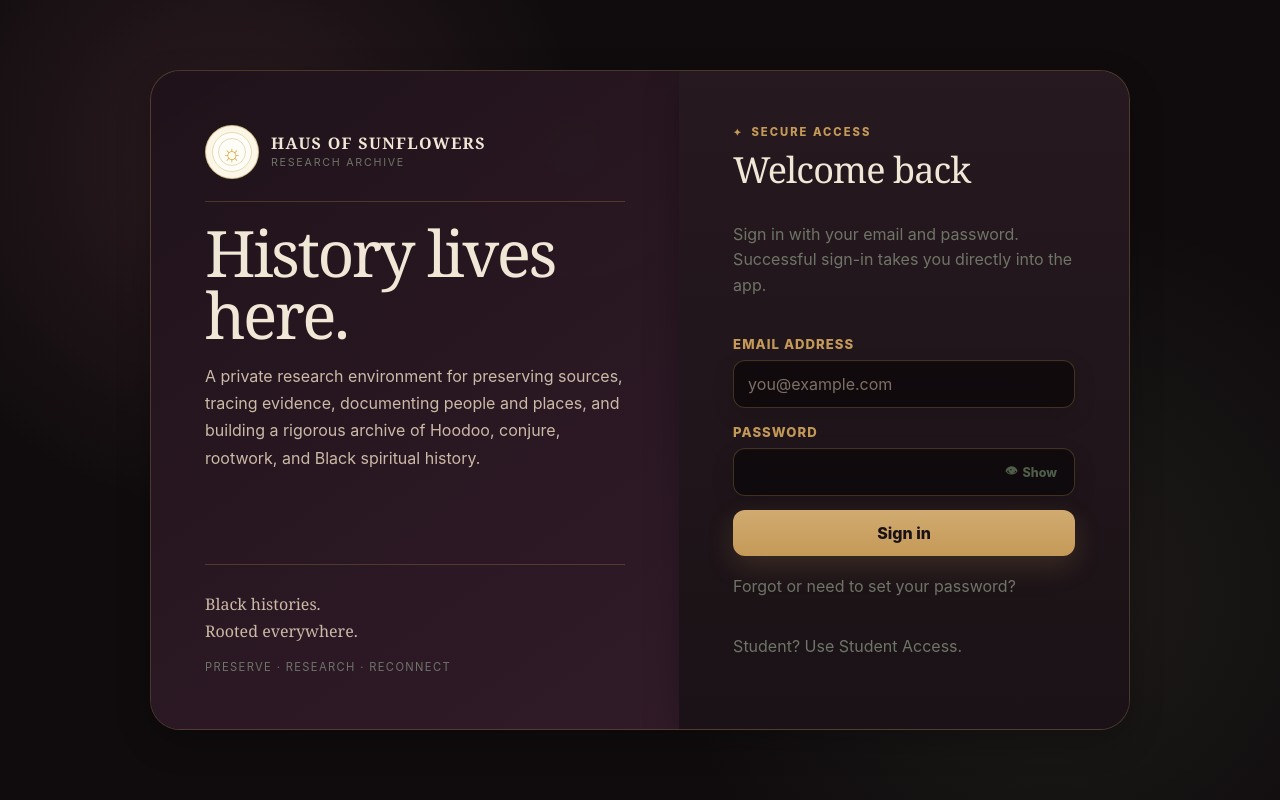
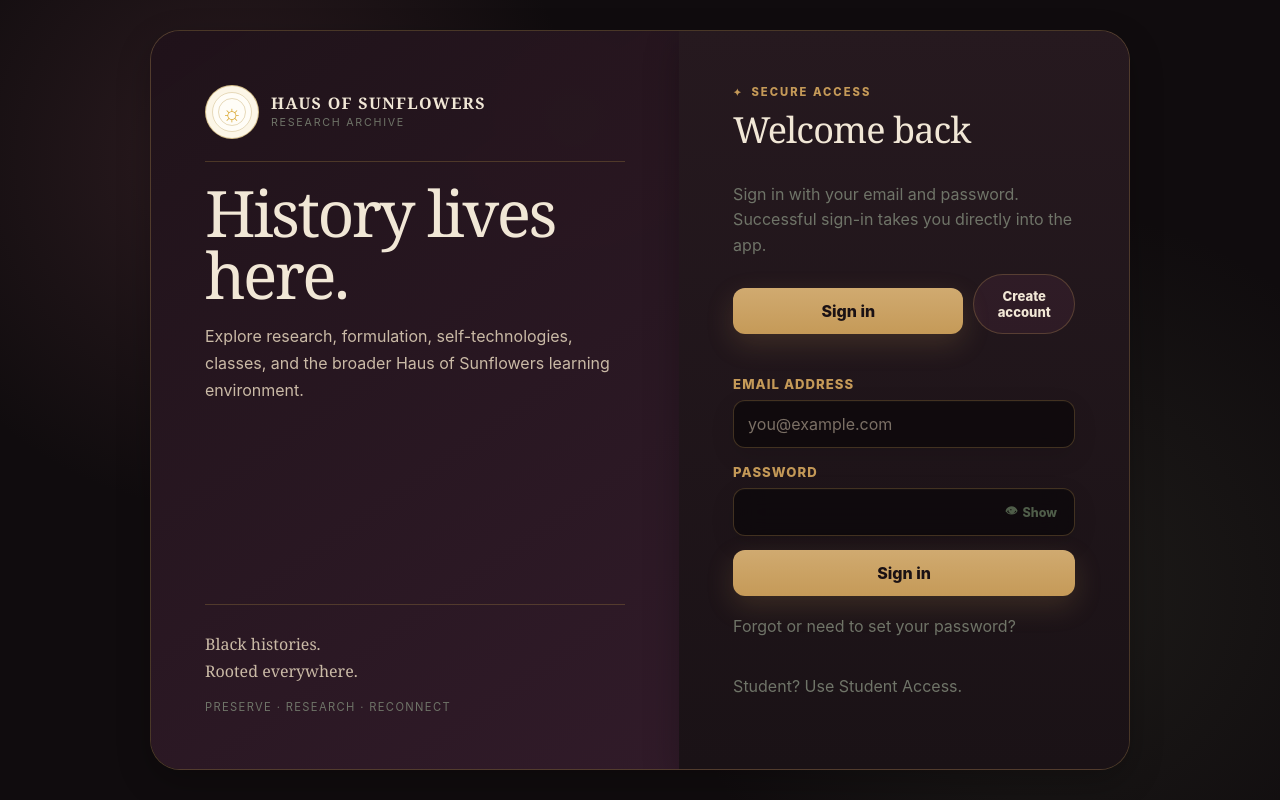
Before and after one commit to kamainicole/haus-of-sunflowers, a Next.js app in the folder haus-of-sunflowers/apps/web/: page /login in a window 1280 px wide. Built offline with nearby package versions, Linux system fonts and the light colour scheme.

Commit message:
Add regular member account creation to main login

```diff
--- a/haus-of-sunflowers/apps/web/app/login/page.tsx
+++ b/haus-of-sunflowers/apps/web/app/login/page.tsx
@@ -4,29 +4,42 @@ import Link from "next/link";
 import { useState } from "react";
 import { createClient } from "@/lib/supabase/client";
 
-type LoginStatus = "idle" | "loading" | "error";
+type Mode = "signin" | "create";
+type LoginStatus = "idle" | "loading" | "sent" | "error";
 
 export default function LoginPage() {
+  const [mode, setMode] = useState<Mode>("signin");
   const [email, setEmail] = useState("");
   const [password, setPassword] = useState("");
   const [showPassword, setShowPassword] = useState(false);
   const [status, setStatus] = useState<LoginStatus>("idle");
-  const [errorMessage, setErrorMessage] = useState("");
+  const [message, setMessage] = useState("");
+
+  function changeMode(nextMode: Mode) {
+    setMode(nextMode);
+    setStatus("idle");
+    setMessage("");
+    setPassword("");
+    setShowPassword(false);
+  }
 
   async function handleSubmit(e: React.FormEvent) {
     e.preventDefault();
     setStatus("loading");
-    setErrorMessage("");
+    setMessage("");
 
+    const cleanEmail = email.trim().toLowerCase();
     const supabase = createClient();
+
+    if (mode === "signin") {
       const { error } = await supabase.auth.signInWithPassword({
-      email: email.trim().toLowerCase(),
+        email: cleanEmail,
         password,
       });
 
       if (error) {
         setStatus("error");
-      setErrorMessage(
+        setMessage(
           error.message === "Invalid login credentials"
             ? "The email or password is incorrect."
             : error.message || "Unable to sign in."
@@ -36,6 +49,32 @@ export default function LoginPage() {
 
       const { data: isOwner } = await supabase.schema("research").rpc("am_i_owner");
       window.location.replace(isOwner === true ? "/admin" : "/dashboard");
+      return;
+    }
+
+    const { data, error } = await supabase.auth.signUp({
+      email: cleanEmail,
+      password,
+      options: {
+        emailRedirectTo: `${window.location.origin}/auth/callback?next=/dashboard`,
+      },
+    });
+
+    if (error) {
+      setStatus("error");
+      setMessage(error.message || "Unable to create your account.");
+      return;
+    }
+
+    if (data.session) {
+      window.location.replace("/dashboard");
+      return;
+    }
+
+    setStatus("sent");
+    setMessage(
+      "Your account was created. Check your email to confirm it once, then you can sign in with your email and password."
+    );
   }
 
   return (
@@ -53,9 +92,8 @@ export default function LoginPage() {
 
             <h2>History lives here.</h2>
             <p>
-              A private research environment for preserving sources, tracing evidence,
-              documenting people and places, and building a rigorous archive of Hoodoo,
-              conjure, rootwork, and Black spiritual history.
+              Explore research, formulation, self-technologies, classes, and the broader
+              Haus of Sunflowers learning environment.
             </p>
           </div>
 
@@ -66,9 +104,30 @@ export default function LoginPage() {
         </div>
 
         <div className="login-card">
-          <div className="eyebrow">Secure access</div>
-          <h1>Welcome back</h1>
-          <p>Sign in with your email and password. Successful sign-in takes you directly into the app.</p>
+          <div className="eyebrow">{mode === "signin" ? "Secure access" : "Create an account"}</div>
+          <h1>{mode === "signin" ? "Welcome back" : "Join Haus of Sunflowers"}</h1>
+          <p>
+            {mode === "signin"
+              ? "Sign in with your email and password. Successful sign-in takes you directly into the app."
+              : "Create a regular member account with your email and password. Student access is handled separately through the Student Access page."}
+          </p>
+
+          <div style={{ display: "flex", gap: 10, marginBottom: 20 }}>
+            <button
+              type="button"
+              className={mode === "signin" ? "primary-button" : "secondary-cta"}
+              onClick={() => changeMode("signin")}
+            >
+              Sign in
+            </button>
+            <button
+              type="button"
+              className={mode === "create" ? "primary-button" : "secondary-cta"}
+              onClick={() => changeMode("create")}
+            >
+              Create account
+            </button>
+          </div>
 
           <form onSubmit={handleSubmit}>
             <label className="field-label" htmlFor="email">Email address</label>
@@ -83,13 +142,16 @@ export default function LoginPage() {
               onChange={(e) => setEmail(e.target.value)}
             />
 
-            <label className="field-label" htmlFor="password" style={{ marginTop: 16 }}>Password</label>
+            <label className="field-label" htmlFor="password" style={{ marginTop: 16 }}>
+              Password
+            </label>
             <div className="password-field-wrap">
               <input
                 id="password"
                 className="field password-field"
                 type={showPassword ? "text" : "password"}
-                autoComplete="current-password"
+                autoComplete={mode === "signin" ? "current-password" : "new-password"}
+                minLength={8}
                 required
                 value={password}
                 onChange={(e) => setPassword(e.target.value)}
@@ -105,17 +167,25 @@ export default function LoginPage() {
             </div>
 
             <button className="primary-button" type="submit" disabled={status === "loading"}>
-              {status === "loading" ? "Signing in…" : "Sign in"}
+              {status === "loading"
+                ? "Please wait…"
+                : mode === "signin"
+                  ? "Sign in"
+                  : "Create account"}
             </button>
           </form>
 
-          {status === "error" && (
-            <p className="status-message error">{errorMessage}</p>
+          {status !== "idle" && status !== "loading" && (
+            <p className={status === "error" ? "status-message error" : "status-message"}>
+              {message}
+            </p>
           )}
 
+          {mode === "signin" && (
             <p style={{ marginTop: 18 }}>
               <Link href="/forgot-password">Forgot or need to set your password?</Link>
             </p>
+          )}
 
           <p style={{ marginTop: 18 }}>
             Student? <Link href="/student-access">Use Student Access.</Link>
```
Lines whose indentation alone changed are shown as unchanged.
